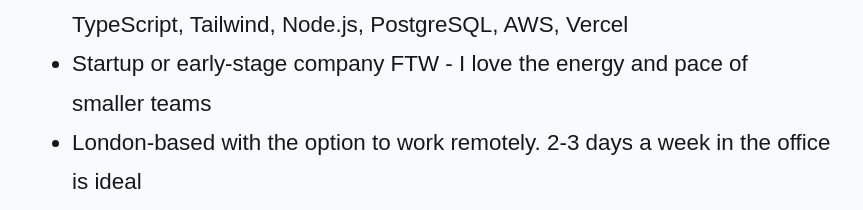
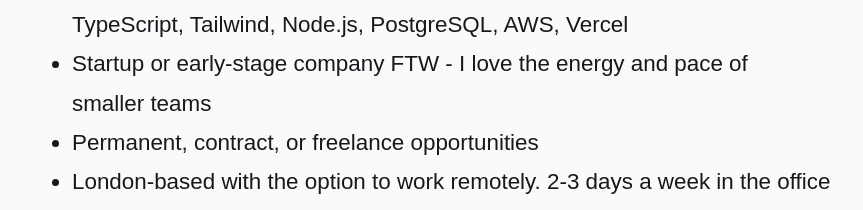
Before and after one commit to james-gulland/portfolio, a React (Create React App) app in the folder client/: page /about in a window 1280 px wide. Shown: the part 1829-2039 px from the top of the page, without its empty margins (208-1071 px from the left). Built offline with nearby package versions, Linux system fonts and the light colour scheme; a web font is replaced by a local one.

Commit message:
Update copy for types of roles to apply to

```diff
--- a/client/src/components/About.js
+++ b/client/src/components/About.js
@@ -78,6 +78,7 @@ const About = () => {
                 <li>
                   Startup or early-stage company FTW - I love the energy and pace of smaller teams
                 </li>
+                <li>Permanent, contract, or freelance opportunities</li>
                 <li>
                   London-based with the option to work remotely. 2-3 days a week in the office is
                   ideal
```
